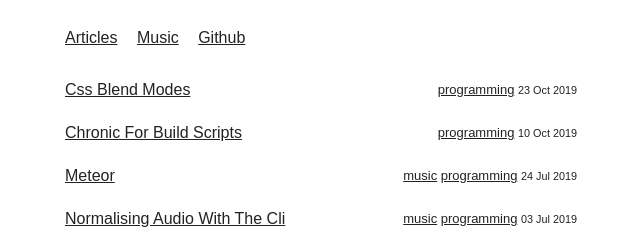
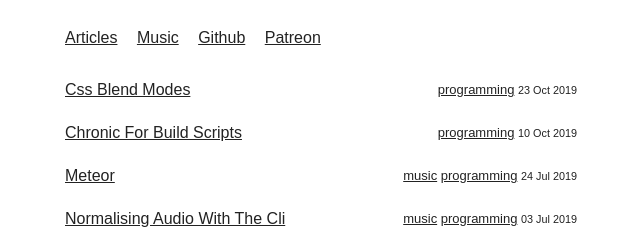
Before and after one commit to joereynolds/joereynolds.github.io, a Jekyll site: the page built from index.html, in a window 1280 px wide. Shown: the top 229 px of the page, without its empty margins (319-959 px from the left). Built offline with Jekyll 4.4.1, drawn with Linux system fonts in a browser that asks for light colours; some web fonts are replaced.

Commit message:
Include Patreon link

```diff
--- a/_includes/header.html
+++ b/_includes/header.html
@@ -3,5 +3,6 @@
         <a class="active" href="/">Articles</a>
         <a href="/music">Music</a>
         <a href="https://github.com/joereynolds" target="_blank">Github</a>
+        <a href="https://patreon.com/joereynolds" target="_blank">Patreon</a>
     </nav>
 </header>
```
